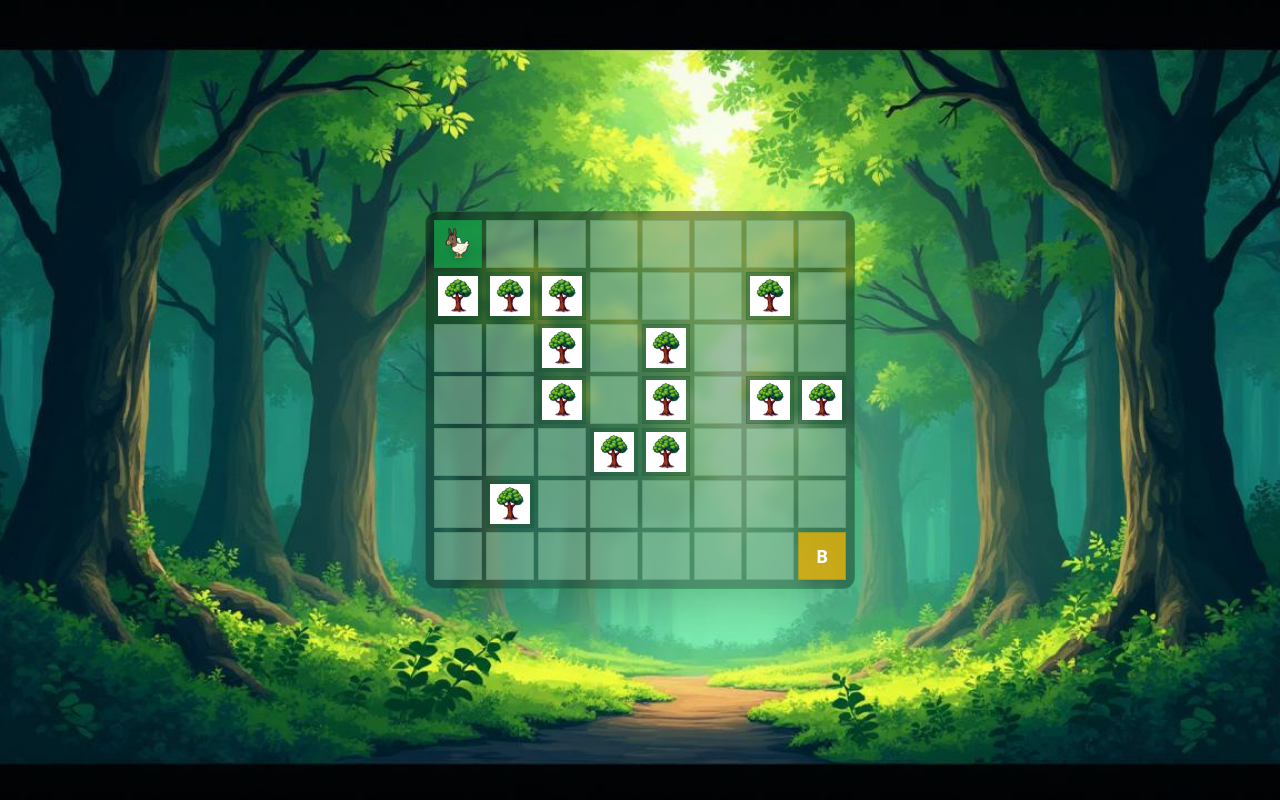
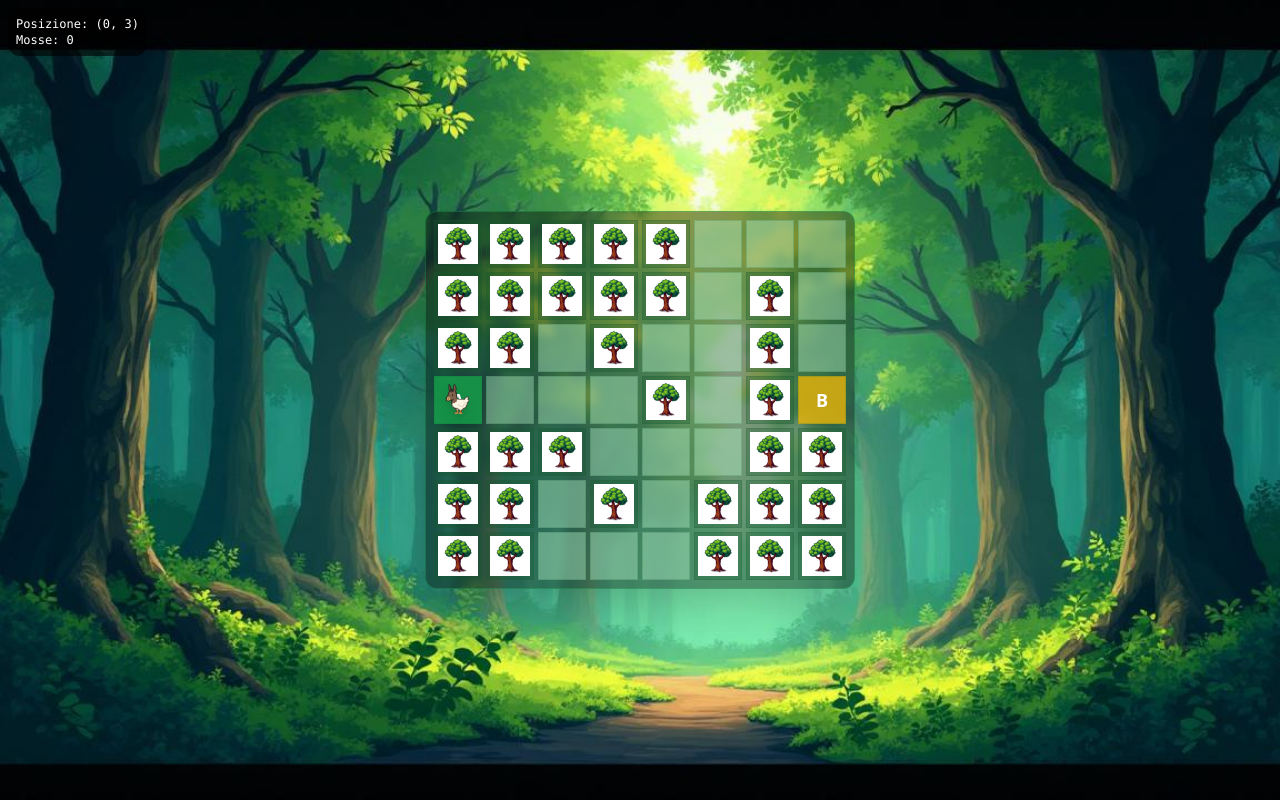
Before and after one commit to gPasqualicchio/DonkeyChicken-Odyssey, a React (Vite) app: page / in a window 1280 px wide. Both pictures are taken after a click on the button "Nuova Partita". Built offline with nearby package versions, Linux system fonts and the light colour scheme.

Commit message:
First level tree placed, fixed x & y swapped issue

```diff
--- a/src/components/game/GameBoard.tsx
+++ b/src/components/game/GameBoard.tsx
@@ -1,21 +1,23 @@
-import { useEffect, useState, useCallback } from "react";
-import { Button } from "@/components/ui/button";
+import { useEffect, useState, useCallback, useRef } from "react";
 import { useToast } from "@/hooks/use-toast";
 
 // --- CORREZIONE PER L'ANTEPRIMA ---
 // L'ambiente di anteprima non può accedere ai tuoi file locali.
 // Per far funzionare il codice qui, usiamo degli URL pubblici per le immagini.
 // Quando userai questo codice nel tuo progetto, DECOMMENTA le righe 'import'
-// e COMMENTA le costanti '...Url' per usare le tue immagini locali.
+// e COMMENTA le costanti qui sotto per usare le tue immagini locali.
 
 import forestBackground from '@/assets/forest-background.jpg';
 import treeSprite from "@/assets/tree-sprite.png";
 import playerSprite from "@/assets/donkeychicken.png";
 
-const GRID_SIZE_X = 8;
-const GRID_SIZE_Y = 7;
+
+// --- MODIFICA: Griglia 8x7 ---
+const GRID_WIDTH = 8;
+const GRID_HEIGHT = 7;
 const CELL_SIZE = 48;
 const GAP_SIZE = 4;
+const SWIPE_THRESHOLD = 30;
 
 export interface Position {
   x: number;
@@ -32,27 +34,34 @@ export interface GameState {
   obstacles: Position[];
 }
 
-// --- DEFINIZIONE DEL LIVELLO 1 ---
-// Abbiamo rimosso la funzione `generateObstacles` e l'abbiamo sostituita
-// con una configurazione fissa per gli ostacoli del primo livello.
+/*  x 0 1 2 3 4 5 6 7
+ * y +---------------+
+ * 0 |x x x x x      |
+ * 1 |x x x x x   x  |
+ * 2 |x x   x     x  |
+ * 3 |I       x   x E|
+ * 4 |x x x         x|
+ * 5 |x x   x   x x x|
+ * 6 |x x       x x x|
+ *   +---------------+*/
 const level1Obstacles: Position[] = [
-  { x: 0, y: 1 },
-  { x: 1, y: 1 }, { x: 1, y: 5 },
-  { x: 2, y: 1 }, { x: 2, y: 2 }, { x: 2, y: 3 }, { x: 2, y: 5 },
-  { x: 3, y: 5 },
-  { x: 4, y: 2 }, { x: 4, y: 3 }, { x: 4, y: 4 }, { x: 4, y: 5 },
-  { x: 5, y: 2 },
-  { x: 6, y: 2 }, { x: 6, y: 4 },
-  { x: 7, y: 4 }];
+  { x: 0, y: 0 }, { x: 1, y: 0 }, { x: 2, y: 0 }, { x: 3, y: 0 }, { x: 4, y: 0 },
+  { x: 0, y: 1 }, { x: 1, y: 1 }, { x: 2, y: 1 }, { x: 3, y: 1 }, { x: 4, y: 1 },                 { x: 6, y: 1 },
+  { x: 0, y: 2 }, { x: 1, y: 2 },                 { x: 3, y: 2 },                                 { x: 6, y: 2 },
+                                                                  { x: 4, y: 3 },                 { x: 6, y: 3 },
+  { x: 0, y: 4 }, { x: 1, y: 4 }, { x: 2, y: 4 },                                                 { x: 6, y: 4 }, { x: 7, y: 4 },
+  { x: 0, y: 5 }, { x: 1, y: 5 },                 { x: 3, y: 5 },                 { x: 5, y: 5 }, { x: 6, y: 5 }, { x: 7, y: 5 },
+  { x: 0, y: 6 }, { x: 1, y: 6 },                                                 { x: 5, y: 6 }, { x: 6, y: 6 }, { x: 7, y: 6 },
+];
 
 const getInitialGameState = (): GameState => ({
-  playerPosition: { x: 0, y: 0 },
-  startPosition: { x: 0, y: 0 },
-  endPosition: { x: 7, y: 7 },
+  playerPosition: { x: 0, y: 3 },
+  startPosition: { x: 0, y: 3 },
+  // --- MODIFICA: Posizione finale per griglia 8x7 ---
+  endPosition: { x: 7, y: 3 },
   gameWon: false,
   moveCount: 0,
   isMoving: false,
-  // Ora carichiamo sempre la stessa mappa di ostacoli.
   obstacles: level1Obstacles,
 });
 
@@ -60,33 +69,29 @@ const GameBoard = () => {
   const { toast } = useToast();
   const [gameState, setGameState] = useState<GameState>(getInitialGameState);
 
+  const touchStartRef = useRef<Position | null>(null);
+  const gameAreaRef = useRef<HTMLDivElement>(null);
+
   const movePlayer = useCallback((direction: 'up' | 'down' | 'left' | 'right') => {
     if (gameState.gameWon || gameState.isMoving) return;
-
     setGameState(prev => {
       const newPosition = { ...prev.playerPosition };
       switch (direction) {
         case 'up': if (newPosition.y > 0) newPosition.y--; break;
-        case 'down': if (newPosition.y < GRID_SIZE_Y - 1) newPosition.y++; break;
+        // --- MODIFICA: Limite per altezza 7 (indice max 6) ---
+        case 'down': if (newPosition.y < GRID_HEIGHT - 1) newPosition.y++; break;
         case 'left': if (newPosition.x > 0) newPosition.x--; break;
-        case 'right': if (newPosition.x < GRID_SIZE_X - 1) newPosition.x++; break;
+        // --- MODIFICA: Limite per larghezza 8 (indice max 7) ---
+        case 'right': if (newPosition.x < GRID_WIDTH - 1) newPosition.x++; break;
       }
-
       const hasMoved = newPosition.x !== prev.playerPosition.x || newPosition.y !== prev.playerPosition.y;
       if (!hasMoved) return prev;
-
       const isObstacle = prev.obstacles.some(obs => obs.x === newPosition.x && obs.y === newPosition.y);
       if (isObstacle) return prev;
-
       const gameWon = newPosition.x === prev.endPosition.x && newPosition.y === prev.endPosition.y;
-
       return { ...prev, playerPosition: newPosition, moveCount: prev.moveCount + 1, gameWon, isMoving: true };
     });
-
-    setTimeout(() => {
-      setGameState(prev => ({ ...prev, isMoving: false }));
-    }, 150);
-
+    setTimeout(() => setGameState(prev => ({ ...prev, isMoving: false })), 150);
   }, [gameState.gameWon, gameState.isMoving]);
 
   useEffect(() => {
@@ -103,16 +108,43 @@ const GameBoard = () => {
     return () => window.removeEventListener('keydown', handleKeyDown);
   }, [movePlayer]);
 
-  const resetGame = () => {
-    setGameState(getInitialGameState);
-  };
+  useEffect(() => {
+    const gameArea = gameAreaRef.current;
+    if (!gameArea) return;
+
+    const handleTouchStart = (e: TouchEvent) => {
+      touchStartRef.current = { x: e.touches[0].clientX, y: e.touches[0].clientY };
+    };
+
+    const handleTouchEnd = (e: TouchEvent) => {
+      if (!touchStartRef.current) return;
+      const deltaX = e.changedTouches[0].clientX - touchStartRef.current.x;
+      const deltaY = e.changedTouches[0].clientY - touchStartRef.current.y;
+
+      if (Math.abs(deltaX) > Math.abs(deltaY)) {
+        if (deltaX > SWIPE_THRESHOLD) movePlayer('right');
+        if (deltaX < -SWIPE_THRESHOLD) movePlayer('left');
+      } else {
+        if (deltaY > SWIPE_THRESHOLD) movePlayer('down');
+        if (deltaY < -SWIPE_THRESHOLD) movePlayer('up');
+      }
+      touchStartRef.current = null;
+    };
+
+    gameArea.addEventListener('touchstart', handleTouchStart);
+    gameArea.addEventListener('touchend', handleTouchEnd);
+    return () => {
+      gameArea.removeEventListener('touchstart', handleTouchStart);
+      gameArea.removeEventListener('touchend', handleTouchEnd);
+    };
+  }, [movePlayer]);
+
+  const resetGame = () => setGameState(getInitialGameState());
 
   useEffect(() => {
     if (gameState.gameWon) {
-      toast({
-        title: "🎉 Vittoria!",
-        description: `Hai raggiunto l'uscita in ${gameState.moveCount} mosse!`,
-      });
+      toast({ title: "🎉 Vittoria!", description: 'Livello completato in ${gameState.moveCount} mosse!' });
+      setTimeout(resetGame, 2000);
     }
   }, [gameState.gameWon, gameState.moveCount, toast]);
 
@@ -138,26 +170,32 @@ const GameBoard = () => {
       case 'obstacle': return `${baseStyles} bg-green-900/30`;
       case 'start': return `${baseStyles} bg-green-600/80 text-white shadow-lg`;
       case 'end': return `${baseStyles} bg-yellow-500/80 text-white shadow-lg`;
-      default: return `${baseStyles} bg-green-200/40 hover:bg-green-300/50`;
+      default: return `${baseStyles} bg-green-200/40`;
     }
   };
 
   return (
     <div
-      className="min-h-screen w-full flex flex-col items-center justify-center gap-6 p-4"
+      ref={gameAreaRef}
+      className="min-h-screen w-full flex flex-col items-center justify-center gap-6 p-4 relative"
       style={{
         backgroundImage: `url(${forestBackground})`,
         backgroundSize: 'cover',
         backgroundPosition: 'center',
       }}
     >
+      <div className="absolute top-2 left-2 bg-black/60 text-white p-2 rounded-lg text-xs font-mono z-10">
+        <p>Posizione: ({gameState.playerPosition.x}, {gameState.playerPosition.y})</p>
+        <p>Mosse: {gameState.moveCount}</p>
+      </div>
 
       <div className="bg-black/40 backdrop-blur-sm border border-green-500/30 rounded-lg p-2 shadow-2xl">
         <div className="relative">
+          {/* --- MODIFICA: Griglia 8x7 --- */}
           <div className="grid grid-cols-8" style={{ gap: `${GAP_SIZE}px` }}>
-            {Array.from({ length: GRID_SIZE_X * GRID_SIZE_Y }).map((_, i) => {
-              const x = i % GRID_SIZE_X;
-              const y = Math.floor(i / GRID_SIZE_Y);
+            {Array.from({ length: GRID_WIDTH * GRID_HEIGHT }).map((_, i) => {
+              const x = i % GRID_WIDTH;
+              const y = Math.floor(i / GRID_WIDTH);
               const cellType = getCellType(x, y);
               return (
                 <div key={`${x}-${y}`} className={getCellStyles(cellType)} style={{ width: `${CELL_SIZE}px`, height: `${CELL_SIZE}px` }}>
```
